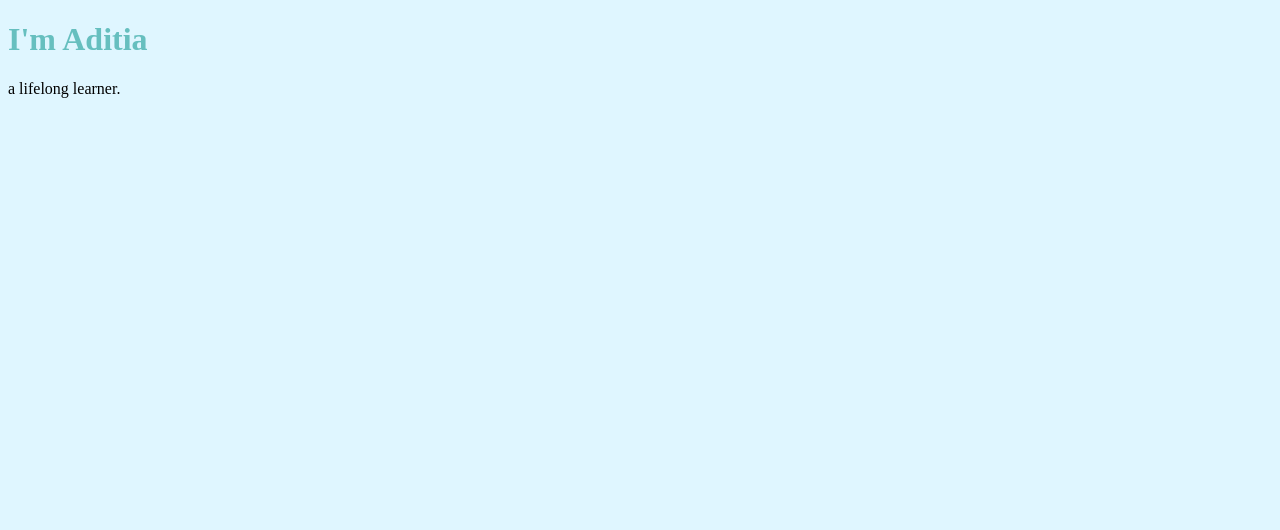
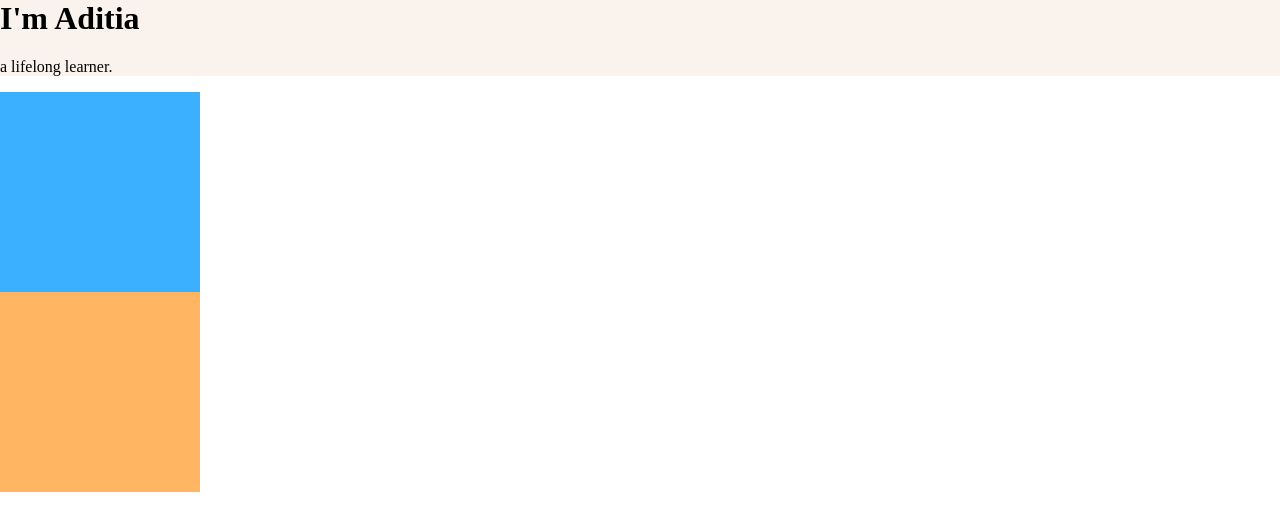
Before and after one commit to iamaditia/webdev-playbook, a plain HTML site: page CSS - My Site/index.html in a window 1280 px wide. Drawn offline with Linux system fonts and the light colour scheme; files that its build step writes are made by us from their sources.

Commit message:
Lesson 45

```diff
--- /dev/null
+++ b/CSS - My Site/css/styles.css
@@ -0,0 +1,27 @@
+/*
+https://colorhunt.co/palette/f9f2ed3ab0ffffb562f87474
+*/
+
+body {
+  margin: 0;
+}
+
+h1 {
+  margin-top: 0;
+}
+
+.top-container {
+  background-color: #F9F2ED;
+}
+
+.middle-container {
+  background-color: #3AB0FF;
+  height: 200px;
+  width: 200px;
+}
+
+.bottom-container {
+  background-color: #FFB562;
+  height: 200px;
+  width: 200px;
+}
--- a/CSS - My Site/index.html
+++ b/CSS - My Site/index.html
@@ -1,5 +1,5 @@
 <!DOCTYPE html>
-<!-- Next lesson: 043 -01:58 (1/9) -->
+<!-- Next lesson: 045 -09:19 (9/9) -->
 <html lang="en">
   <head>
     <meta charset="UTF-8">
@@ -10,9 +10,11 @@
     <title>Aditia</title>
   </head>
   <body>
-    <div>
+    <div class="top-container">
       <h1>I'm Aditia</h1>
       <p>a lifelong learner.</p>
     </div>
+    <div class="middle-container"></div>
+    <div class="bottom-container"></div>
   </body>
 </html>
```
Also changed, not shown: HTML - Personal Site/index.html (+0 -1 lines).
